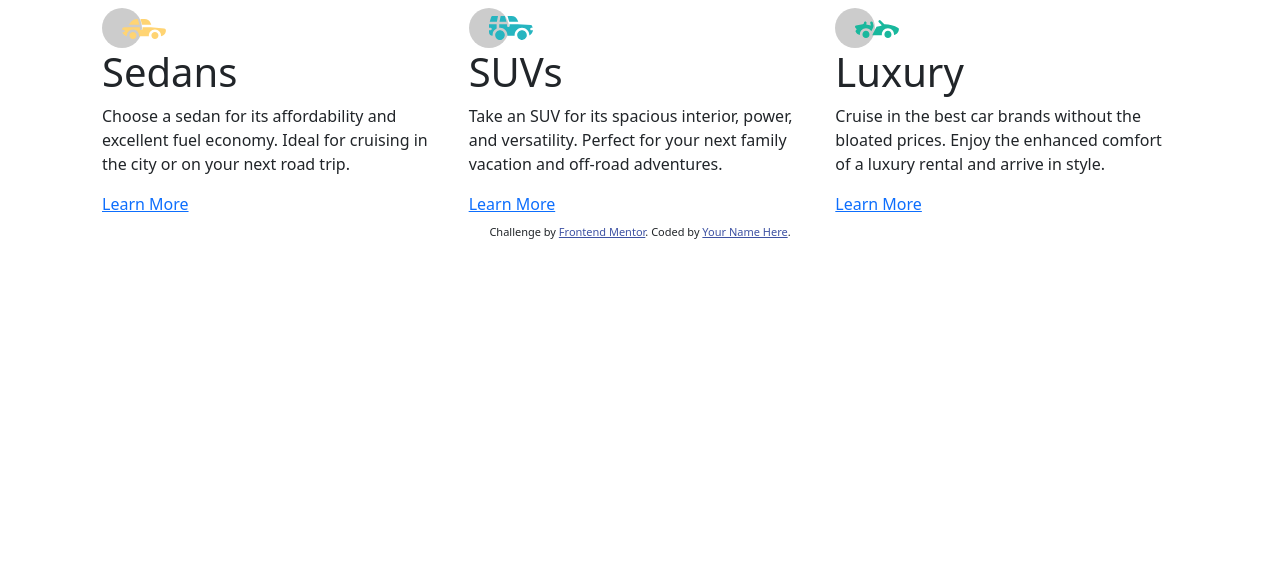
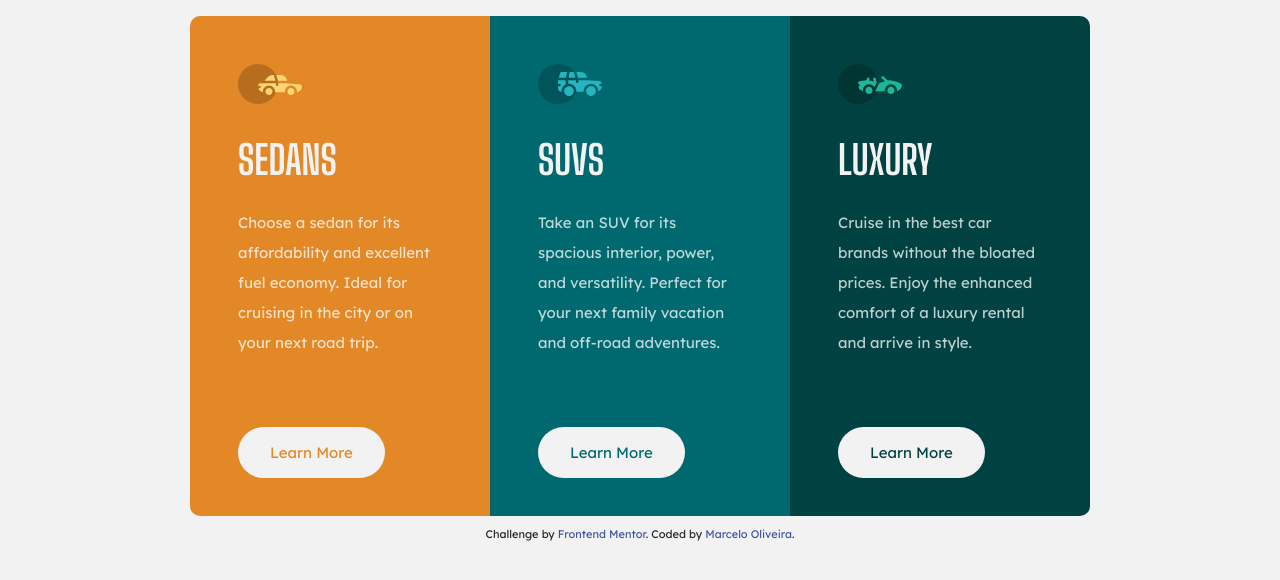
Before and after one commit to heiderick13/3column-preview-card, a plain HTML site: page index.html in a window 1280 px wide. Drawn offline with nearby package versions, Linux system fonts and the light colour scheme.

Commit message:
design and layout ok

```diff
--- a/css/style.css
+++ b/css/style.css
@@ -6,18 +6,108 @@
     --very-light-gray: hsl(0, 0%, 95%);
 }
 
+.attribution {
+    font-size: 11px;
+    text-align: center;
+    margin-top: 10px;
+}
+
+.attribution a {
+    color: hsl(228, 45%, 44%);
+    text-decoration: none;
+}
+
 body {
+    font-size: 15px;
+    font-family: 'Lexend Deca', sans-serif;
+}
+
+body,
+a {
     background-color: var(--very-light-gray);
 }
 
-.orange {
+h1 {
+    color: var(--very-light-gray);
+    font-family: 'Big Shoulders Display', cursive;
+    font-weight: 700;
+    font-size: 40px;
+    text-transform: uppercase;
+    padding: 2rem 0 1rem;
+}
+
+p {
+    color: var(--transparent-white);
+    margin-bottom: 30px;
+}
+
+.orange-bg {
     background-color: var(--bright-orange);
 }
 
-.dark-cyan {
+.dark-cyan-bg {
     background-color: var(--dark-cyan);
 }
 
-.very-dark-cyan {
+.very-dark-cyan-bg {
     background-color: var(--very-dark-cyan);
 }
+
+.orange {
+    color: var(--bright-orange);
+}
+
+.dark-cyan {
+    color: var(--dark-cyan);
+}
+
+.very-dark-cyan {
+    color: var(--very-dark-cyan);
+}
+
+.orange:hover {
+    color: var(--bright-orange);
+}
+
+.dark-cyan:hover {
+    color: var(--dark-cyan);
+}
+
+.very-dark-cyan:hover {
+    color: var(--very-dark-cyan);
+}
+
+.itens {
+    min-width: 290px;
+    max-width: 320px;
+    border-radius: 10px;
+    overflow: hidden;
+}
+
+.item {
+    line-height: 2;
+    padding: 3rem;
+}
+
+.link__item {
+    padding: 1rem 2rem;
+    border-radius: 60px;
+    text-decoration: none;
+    cursor: pointer;
+}
+
+.link__item:active {
+    background: transparent;
+    color: var(--very-light-gray);
+    border: 2px solid var(--very-light-gray);
+}
+
+@media screen and (min-width: 450px) {
+    p {
+        margin-bottom: 80px;
+    }
+
+    .itens {
+        max-width: 900px;
+    }
+}
--- a/index.html
+++ b/index.html
@@ -8,56 +8,54 @@
   <link rel="icon" type="image/png" sizes="32x32" href="./images/favicon-32x32.png">
   <link href="https://cdn.jsdelivr.net/npm/bootstrap@5.2.1/dist/css/bootstrap.min.css" rel="stylesheet"
     integrity="sha384-iYQeCzEYFbKjA/T2uDLTpkwGzCiq6soy8tYaI1GyVh/UjpbCx/TYkiZhlZB6+fzT" crossorigin="anonymous">
-  <style>
-    .attribution {
-      font-size: 11px;
-      text-align: center;
-    }
-
-    .attribution a {
-      color: hsl(228, 45%, 44%);
-    }
-  </style>
+  <link rel="preconnect" href="https://fonts.googleapis.com">
+  <link rel="preconnect" href="https://fonts.gstatic.com" crossorigin>
+  <link href="https://fonts.googleapis.com/css2?family=Big+Shoulders+Display:wght@700&family=Lexend+Deca&display=swap"
+    rel="stylesheet">
+  <link rel="stylesheet" href="css/style.css">
 </head>
 
-<body class="container">
-  <main class="itens row p-2 m-md-auto">
+<body>
+  <main class="container p-3">
+    <section class="itens row m-auto m-md-auto">
 
-    <div class="item orange col-sm-12 col-md-4">
+      <div class="item orange-bg col-sm-12 col-md-4">
         <img src="images/icon-sedans.svg" alt="" class="img__item">
         <h1>Sedans</h1>
         <p>Choose a sedan for its affordability and excellent fuel economy. Ideal for cruising in the city
           or on your next road trip.
         </p>
-      <a href="#" class="link__item">Learn More</a>
+        <a href="#" class="link__item orange">Learn More</a>
       </div>
 
-    <div class="item dark-cyan col-sm-12 col-md-4">
+      <div class="item dark-cyan-bg col-sm-12 col-md-4">
         <img src="images/icon-suvs.svg" alt="" class="img__item">
         <h1>SUVs</h1>
         <p>Take an SUV for its spacious interior, power, and versatility. Perfect for your next family vacation
           and off-road adventures.
         </p>
-      <a href="#" class="link__item">Learn More</a>
+        <a href="#" class="link__item dark-cyan">Learn More</a>
       </div>
 
-    <div class="item very-dark-cyan col-sm-12 col-md-4">
+      <div class="item very-dark-cyan-bg col-sm-12 col-md-4">
         <img src="images/icon-luxury.svg" alt="" class="img__item">
         <h1>Luxury</h1>
         <p>Cruise in the best car brands without the bloated prices. Enjoy the enhanced comfort of a luxury
           rental and arrive in style.
         </p>
-      <a href="#" class="link__item">Learn More</a>
+        <div class="very-dark-cyan"></div><a href="#" class="link__item very-dark-cyan">Learn More</a>
       </div>
 
-  </main>
+    </section>
 
     <footer>
       <div class="attribution">
         Challenge by <a href="https://www.frontendmentor.io?ref=challenge" target="_blank">Frontend Mentor</a>.
-      Coded by <a href="#">Your Name Here</a>.
+        Coded by <a href="https://www.linkedin.com/in/marcelo-herique-ferreira-de-oliveira-403a36243/">Marcelo
+          Oliveira</a>.
       </div>
     </footer>
+  </main>
 </body>
 
 </html>
```
Lines whose indentation alone changed are shown as unchanged.
